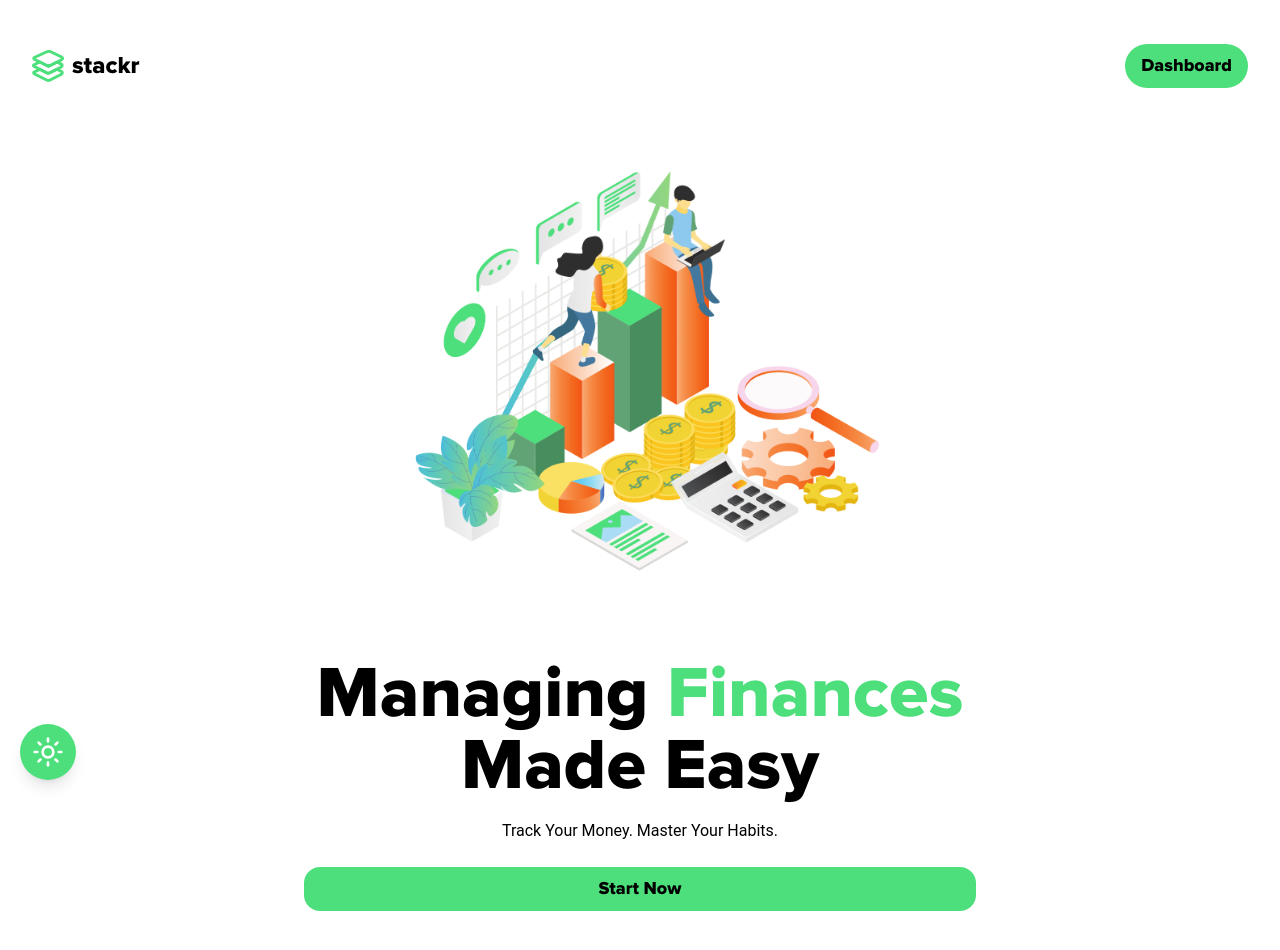
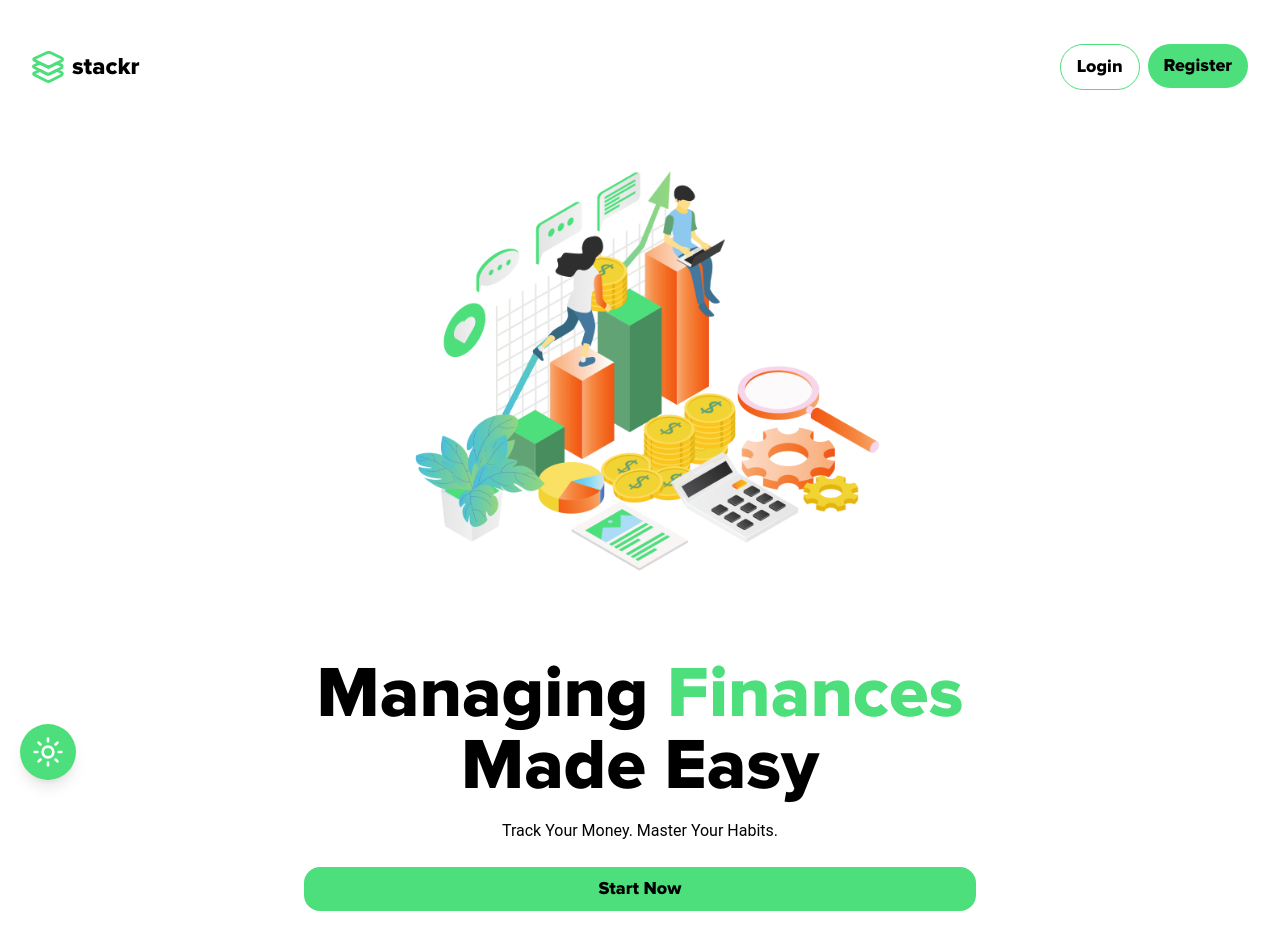
Before and after one commit to joaoliveira6704/pw1-fincance-tracker, a Vue app: page / in a window 1280 px wide. Shown: the top 950 px of the page. Built offline with nearby package versions, Linux system fonts and the light colour scheme; data requests are answered from the project's data file; sample sign-in values are in the browser's storage.

Commit message:
hotfix - fix landing page buttons for invalid sessions

```diff
--- a/db/db.json
+++ b/db/db.json
@@ -288,7 +288,7 @@
     {
       "id": "d1f3",
       "userId": "1",
-      "token": "3602279d-cb19-4c70-a7e4-03150da76fa9"
+      "token": "ec6bec4b-13f6-41eb-860d-701a63514710"
     },
     {
       "id": "92c6",
--- a/src/components/Navbar.vue
+++ b/src/components/Navbar.vue
@@ -3,20 +3,26 @@ import { RouterLink } from "vue-router";
 import Button from "./Button.vue";
 import Logo from "./Logo.vue";
 import { useAuthStore } from "@/stores/authStore";
+import { mapActions, mapState } from "pinia";
 
 export default {
   components: {
     Button,
     Logo,
   },
-  setup() {
-    const authStore = useAuthStore();
-    return { authStore };
+  data() {
+    return {
+      isSessionValid: false,
+    };
+  },
+  methods: {
+    ...mapActions(useAuthStore, ["validateSession"]),
   },
   computed: {
-    isAuth() {
-      return this.authStore.isAuthenticated;
-    },
+    ...mapState(useAuthStore, ["userSession"]),
+  },
+  async mounted() {
+    this.isSessionValid = await this.validateSession();
   },
 };
 </script>
@@ -26,7 +32,7 @@ export default {
     class="flex w-full max-w-7xl py-6 px-8 rounded-xl text-center justify-between fixed mt-5 backdrop-blur-sm z-50"
   >
     <Logo />
-    <div v-if="isAuth" class="flex space-x-2">
+    <div v-if="isSessionValid" class="flex space-x-2">
       <Button variant="fill" to="/main">Dashboard</Button>
     </div>
 
--- a/src/views/DashboardView.vue
+++ b/src/views/DashboardView.vue
@@ -1,5 +1,5 @@
 <template>
-  <div class="min-h-screen w-full text-gray-400 p-8 font-sans">
+  <div class="max-h-screen w-full text-gray-400 p-8 font-sans">
     <header class="flex justify-between items-center mb-8">
       <h1 class="text-white text-xl font-medium">Dashboard</h1>
       <button
```
